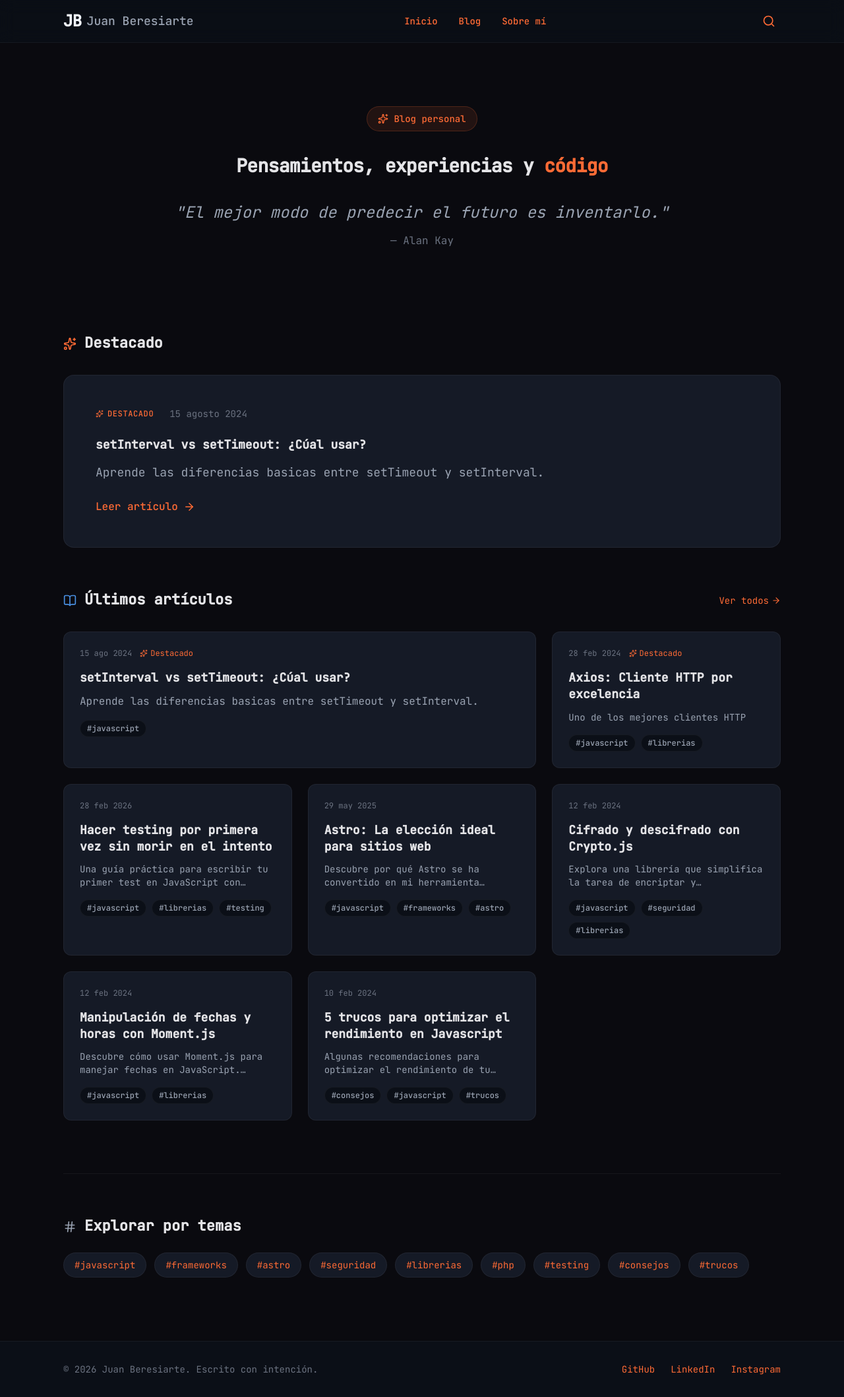
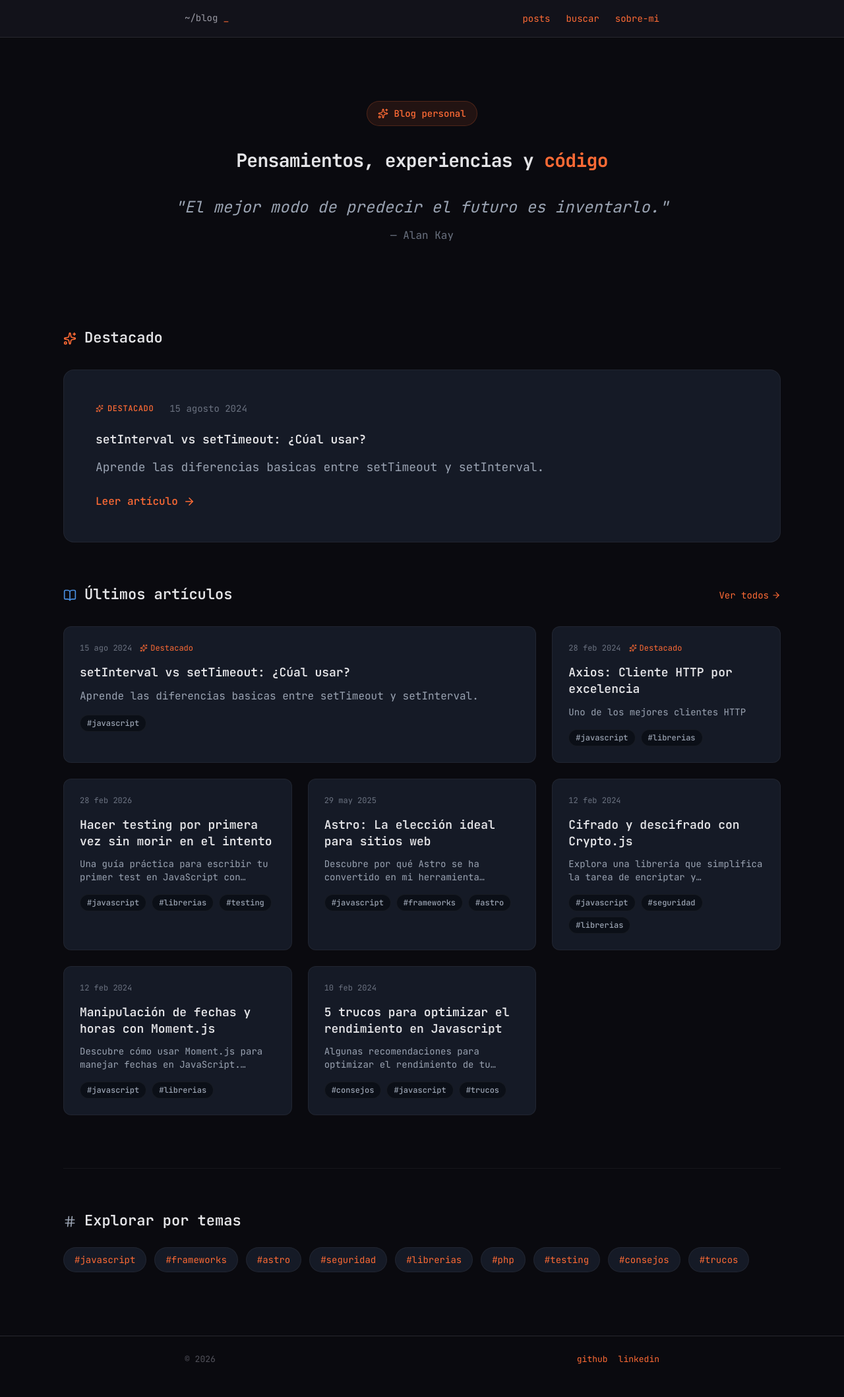
Before and after one commit to beresiartejuan/personal-blog, an Astro site: page / in a window 1280 px wide. Shown: the whole page at 66% size. After the commit the page ends 2095 px from the top, so only its background shows below. Built offline with nearby package versions, Linux system fonts and the light colour scheme; Astro itself is replaced by a stand-in of ours.

Commit message:
refactor(ui): simplify header and footer layout
- Replace complex header with minimal terminal-style prompt
- Add blinking cursor animation to ~/blog $ prompt
- Reduce footer to single line with links
- Use monospace font throughout

```diff
--- a/src/layouts/Layout.astro
+++ b/src/layouts/Layout.astro
@@ -1,5 +1,4 @@
 ---
-import { Search, Menu, X } from '@lucide/astro';
 import './../styles/global.css';
 
 interface Props {
@@ -7,8 +6,9 @@ interface Props {
   description?: string;
 }
 
-const { title, description = "Un blog sobre desarrollo web, experiencias y aprendizajes" } = Astro.props;
-const pageTitle = title ? `${title} | Juan Beresiarte` : "Juan Beresiarte";
+const { title, description = "Blog técnico sobre desarrollo web y experiencias personales" } = Astro.props;
+const pageTitle = title ? `${title} | ~/blog` : "~/blog";
+const currentYear = new Date().getFullYear();
 ---
 
 <!DOCTYPE html>
@@ -22,63 +22,27 @@ const pageTitle = title ? `${title} | Juan Beresiarte` : "Juan Beresiarte";
     <title>{pageTitle}</title>
     <link rel="preconnect" href="https://fonts.googleapis.com">
     <link rel="preconnect" href="https://fonts.gstatic.com" crossorigin>
-    <link href="https://fonts.googleapis.com/css2?family=Inter:wght@400;500;600;700&family=JetBrains+Mono:wght@400;500&display=swap" rel="stylesheet">
+    <link href="https://fonts.googleapis.com/css2?family=JetBrains+Mono:wght@400;500;600;700&display=swap" rel="stylesheet">
   </head>
   <body class="min-h-screen flex flex-col">
-    <header class="sticky top-0 z-50 backdrop-blur-md bg-[#0B0F17]/80 border-b border-white/5">
-      <div class="max-w-6xl mx-auto px-4 sm:px-6 lg:px-8">
-        <div class="flex items-center justify-between h-16">
-          <!-- Logo -->
-          <a href="/" class="flex items-center gap-2 group">
-            <span class="text-2xl font-bold text-[#F1F5FB] tracking-tight group-hover:text-[#FF6B35] transition-colors">
-              JB
-            </span>
-            <span class="hidden sm:block text-lg font-medium text-[#9AA3B2] group-hover:text-[#F1F5FB] transition-colors">
-              Juan Beresiarte
-            </span>
+    <header class="border-b border-[var(--border)] bg-[var(--bg-secondary)]">
+      <div class="max-w-3xl mx-auto px-4 sm:px-6">
+        <div class="flex items-center justify-between h-14">
+          <!-- Prompt -->
+          <a href="/" class="header-prompt cursor-blink hover:text-[var(--text-primary)] transition-colors">
+            ~/blog
           </a>
 
-          <!-- Desktop Navigation -->
-          <nav class="hidden md:flex items-center gap-8">
-            <a href="/" class="text-sm font-medium text-[#9AA3B2] hover:text-[#F1F5FB] transition-colors relative group">
-              Inicio
-              <span class="absolute -bottom-1 left-0 w-0 h-0.5 bg-[#FF6B35] group-hover:w-full transition-all duration-300"></span>
+          <!-- Navigation -->
+          <nav class="flex items-center gap-6 text-sm">
+            <a href="/blog" class="text-[var(--text-secondary)] hover:text-[var(--accent-orange)] transition-colors">
+              posts
             </a>
-            <a href="/blog" class="text-sm font-medium text-[#9AA3B2] hover:text-[#F1F5FB] transition-colors relative group">
-              Blog
-              <span class="absolute -bottom-1 left-0 w-0 h-0.5 bg-[#FF6B35] group-hover:w-full transition-all duration-300"></span>
+            <a href="/buscar" class="text-[var(--text-secondary)] hover:text-[var(--accent-orange)] transition-colors">
+              buscar
             </a>
-            <a href="/sobre-mi" class="text-sm font-medium text-[#9AA3B2] hover:text-[#F1F5FB] transition-colors relative group">
-              Sobre mí
-              <span class="absolute -bottom-1 left-0 w-0 h-0.5 bg-[#FF6B35] group-hover:w-full transition-all duration-300"></span>
-            </a>
-          </nav>
-
-          <!-- Search & Mobile Menu -->
-          <div class="flex items-center gap-4">
-            <a href="/buscar" class="p-2 text-[#9AA3B2] hover:text-[#F1F5FB] hover:bg-white/5 rounded-lg transition-all" aria-label="Buscar">
-              <Search size={20} />
-            </a>
-
-            <!-- Mobile Menu Button -->
-            <button id="mobile-menu-btn" class="md:hidden p-2 text-[#9AA3B2] hover:text-[#F1F5FB] hover:bg-white/5 rounded-lg transition-all" aria-label="Menú">
-              <Menu size={24} id="menu-icon" />
-              <X size={24} id="close-icon" class="hidden" />
-            </button>
-          </div>
-        </div>
-
-        <!-- Mobile Navigation -->
-        <div id="mobile-menu" class="hidden md:hidden pb-4">
-          <nav class="flex flex-col gap-2 pt-4 border-t border-white/5">
-            <a href="/" class="px-3 py-2 text-[#9AA3B2] hover:text-[#F1F5FB] hover:bg-white/5 rounded-lg transition-all">
-              Inicio
-            </a>
-            <a href="/blog" class="px-3 py-2 text-[#9AA3B2] hover:text-[#F1F5FB] hover:bg-white/5 rounded-lg transition-all">
-              Blog
-            </a>
-            <a href="/sobre-mi" class="px-3 py-2 text-[#9AA3B2] hover:text-[#F1F5FB] hover:bg-white/5 rounded-lg transition-all">
-              Sobre mí
+            <a href="/sobre-mi" class="text-[var(--text-secondary)] hover:text-[var(--accent-orange)] transition-colors">
+              sobre-mi
             </a>
           </nav>
         </div>
@@ -89,40 +53,18 @@ const pageTitle = title ? `${title} | Juan Beresiarte` : "Juan Beresiarte";
       <slot />
     </main>
 
-    <footer class="border-t border-white/5 bg-[#0B0F17]">
-      <div class="max-w-6xl mx-auto px-4 sm:px-6 lg:px-8 py-8">
-        <div class="flex flex-col md:flex-row items-center justify-between gap-4">
-          <p class="text-sm text-[#6B7280]">
-            © {new Date().getFullYear()} Juan Beresiarte. Escrito con intención.
-          </p>
-          <div class="flex items-center gap-6">
-            <a href="https://github.com/beresiarte" target="_blank" rel="noopener noreferrer" class="text-[#6B7280] hover:text-[#FF6B35] transition-colors text-sm">
-              GitHub
-            </a>
-            <a href="https://linkedin.com/in/beresiarte" target="_blank" rel="noopener noreferrer" class="text-[#6B7280] hover:text-[#FF6B35] transition-colors text-sm">
-              LinkedIn
-            </a>
-            <a href="https://instagram.com/beresiarte" target="_blank" rel="noopener noreferrer" class="text-[#6B7280] hover:text-[#FF6B35] transition-colors text-sm">
-              Instagram
-            </a>
-          </div>
+    <footer class="footer-minimal py-6">
+      <div class="max-w-3xl mx-auto px-4 sm:px-6 flex items-center justify-between">
+        <span>© {currentYear}</span>
+        <div class="flex items-center gap-4">
+          <a href="https://github.com/beresiarte" target="_blank" rel="noopener noreferrer">
+            github
+          </a>
+          <a href="https://linkedin.com/in/beresiarte" target="_blank" rel="noopener noreferrer">
+            linkedin
+          </a>
         </div>
       </div>
     </footer>
-
-    <script>
-      const mobileMenuBtn = document.getElementById('mobile-menu-btn');
-      const mobileMenu = document.getElementById('mobile-menu');
-      const menuIcon = document.getElementById('menu-icon');
-      const closeIcon = document.getElementById('close-icon');
-
-      if (mobileMenuBtn && mobileMenu && menuIcon && closeIcon) {
-        mobileMenuBtn.addEventListener('click', () => {
-          mobileMenu.classList.toggle('hidden');
-          menuIcon.classList.toggle('hidden');
-          closeIcon.classList.toggle('hidden');
-        });
-      }
-    </script>
   </body>
 </html>
```
